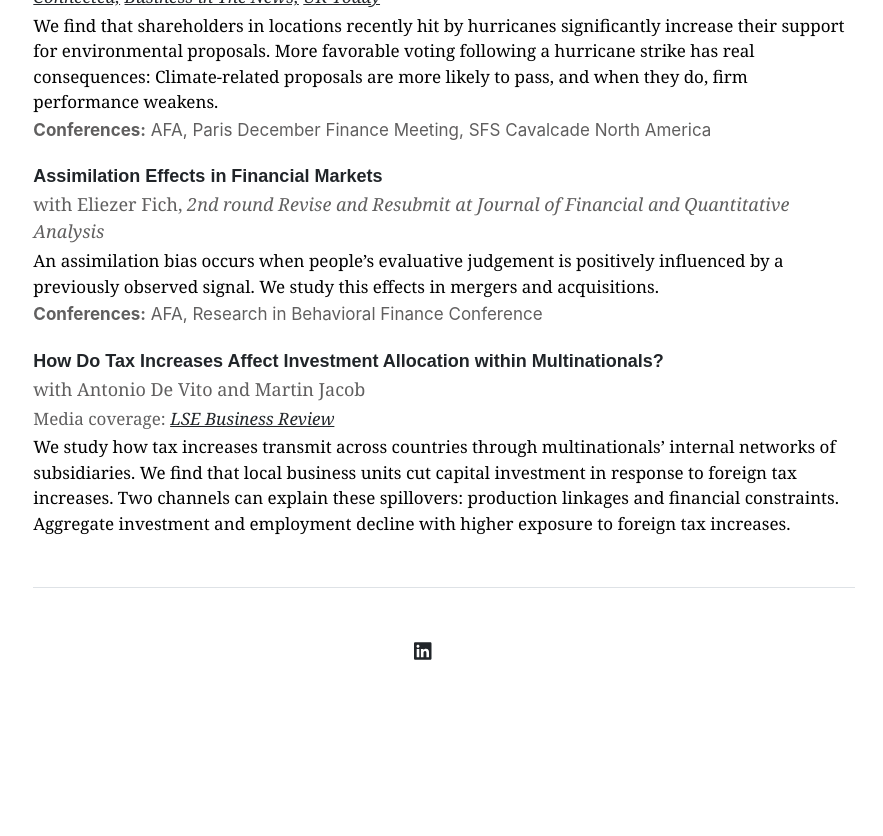
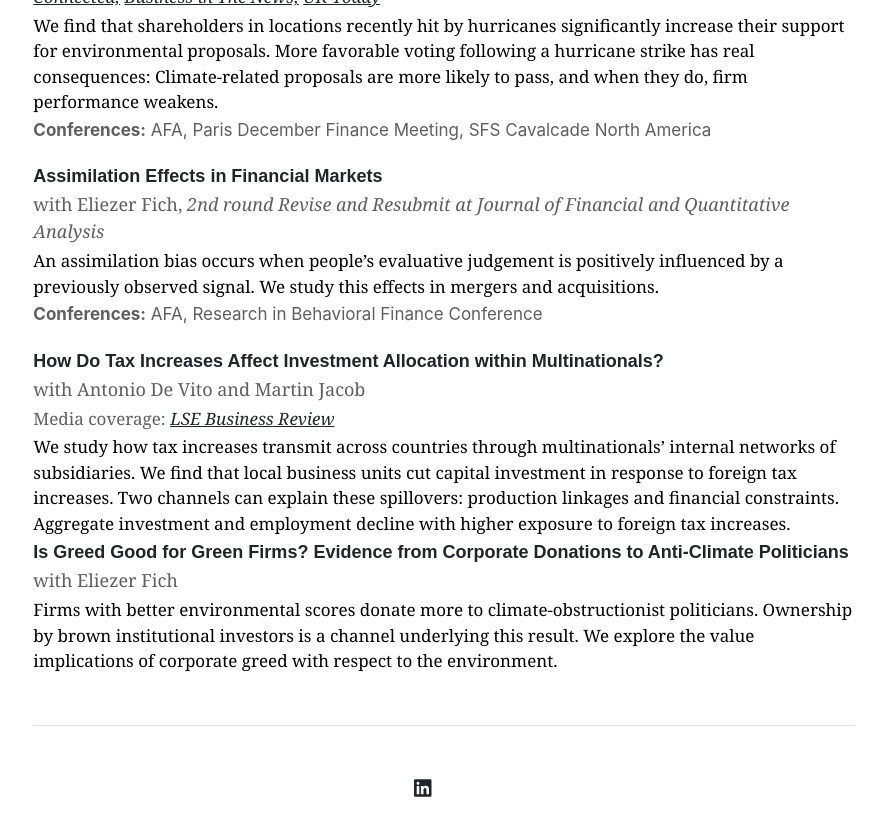
Before and after one commit to guosongxu/guosongxu.github.io, a Jekyll site: the page built from index.md, in a window 1280 px wide and 900 px high, scrolled down 1270 px. Shown: the top 836 px of the window, without its empty margins (196-1079 px from the left). Built offline with Jekyll 4.4.1, drawn with Linux system fonts in a browser that asks for light colours; before the commit the page ends 2032 px from its top, so only the background shows below that.

Commit message:
Update home.html

```diff
--- a/_layouts/home.html
+++ b/_layouts/home.html
@@ -49,5 +49,9 @@ layout: default
     <p style="font-family:georgia;font-size:17px;margin-bottom:3px;color:#605F5F">Media coverage:&nbsp;<em><a rel="noreferrer noopener" href="https://blogs.lse.ac.uk/businessreview/2020/09/01/the-impact-of-austerity-policies-in-a-country-can-be-felt-across-its-borders/" target="_blank">LSE Business Review</a></em> </p>
     <p style="font-family:georgia;font-size:17px;margin-bottom:3px">We study how tax increases transmit across countries through multinationals’ internal networks of subsidiaries. We find that local business units cut capital investment in response to foreign tax increases. Two channels can explain these spillovers: production linkages and financial constraints. Aggregate investment and employment decline with higher exposure to foreign tax increases. </p>
 
+    <p style="font-family:arial, 'MS Sans Serif', arial;font-size:18px;margin-bottom:1px;"><a rel="noreferrer noopener" aria-label=" (opens in a new tab)" href="https://papers.ssrn.com/sol3/papers.cfm?abstract_id=3980416" target="_blank" style="text-decoration:none;"><strong>Is Greed Good for Green Firms? Evidence from Corporate Donations to Anti-Climate Politicians</strong></a></p>
+    <p style="font-family:georgia;font-size:18px;margin-bottom:3px;color:#605F5F">with Eliezer Fich</p>
+    <p style="font-family:georgia;font-size:17px;margin-bottom:3px">Firms with better environmental scores donate more to climate-obstructionist politicians. Ownership by brown institutional investors is a channel underlying this result. We explore the value implications of corporate greed with respect to the environment. </p>
+
   </div>
 </div>
```
